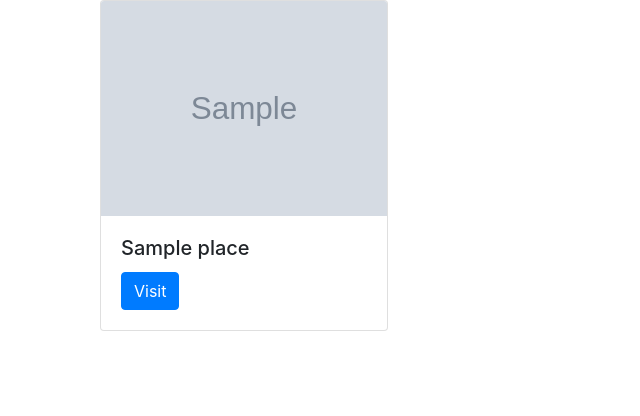
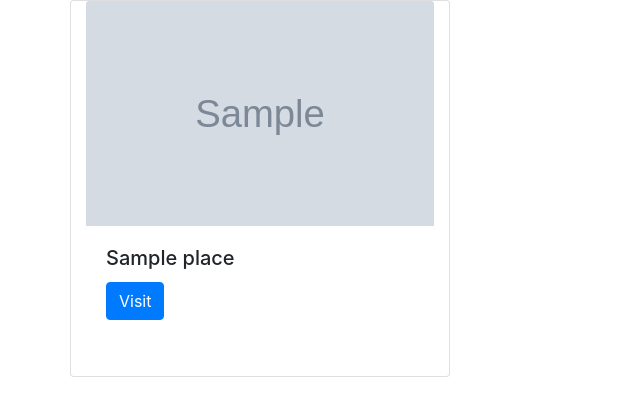
Before and after one commit to jmwai/gcpdemo, a Flask app: template templates/index.html in a window 1280 px wide. Shown: the top 416 px of the page, without its empty margins (0-640 px from the left). Run offline with Flask 2, Linux system fonts and the light colour scheme; the template is opened without the code that fills it: most values are stand-ins (such as "Sample title", 1, 10 or a date in 2020); grey boxes marked "Sample" are stand-in pictures; some libraries are stand-ins or nearby versions.

Commit message:
Updated k8s

```diff
--- a/templates/index.html
+++ b/templates/index.html
@@ -14,17 +14,18 @@
     grid-template-columns: repeat(auto-fit, minmax(250px, 1fr));
     grid-gap: .5rem;
 }
+
 	</style>
-    <title>Pyconke Demo!</title>
+    <title>GCP Demo!</title>
   </head>
     {% block body %}
 	  <div class="container">
 
 		<!-- <div class="row py-3"> -->
-		<div class="container places">
+    <div class="row">
 		 {% for place in places %}
-	   <div class="card" style="width: 18rem; margin:5; border:2">
-		<img class="card-img-top" src={{place.photo}} alt="place image cap" />
+	   <div class="card col-lg-4 col-sm-6" style="width: 18rem; margin:5; border:12">
+		<img class="card-img-top" src={{place.photo}} style="height: 60%;" alt="place image cap" />
 		<div class="card-body">
 			<h5 class="card-title">{{ place.name }}</h5>
 			<a href="#" class="btn btn-primary">Visit</a>
```
